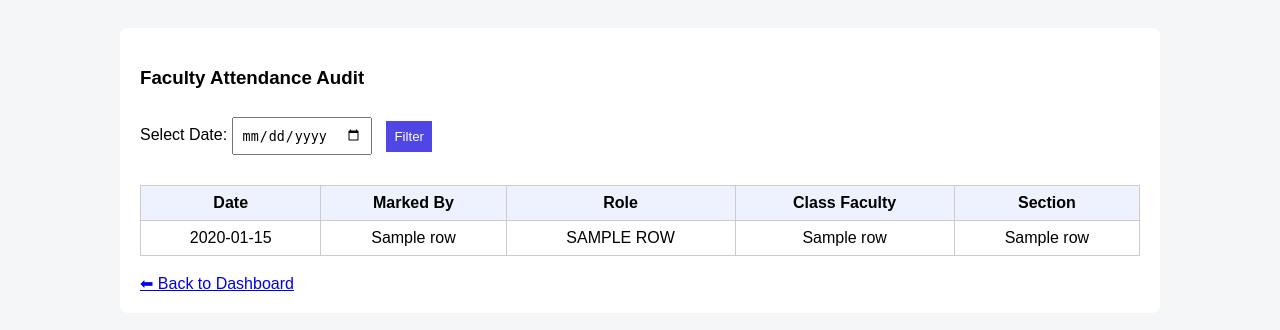
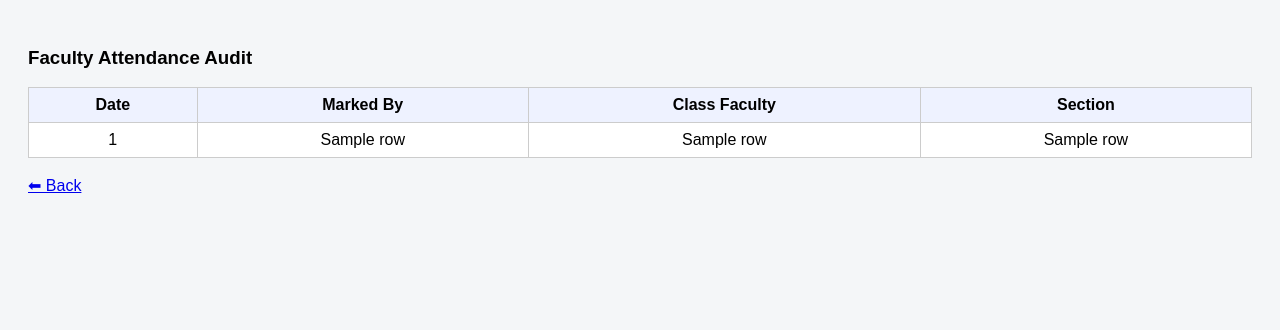
Before and after one commit to lalasamvsr/attendance, a Flask app: template templates/faculty_audit.html in a window 1280 px wide. Shown: the top 330 px of the page. Run offline with Flask 3, Linux system fonts and the light colour scheme; the template is opened without the code that fills it: most values are stand-ins (such as "Sample title", 1, 10 or a date in 2020); some libraries are stand-ins or nearby versions.

Commit message:
Update faculty_audit.html

```diff
--- a/templates/faculty_audit.html
+++ b/templates/faculty_audit.html
@@ -1,114 +1 @@
-<!DOCTYPE html>
-<html>
-<head>
-<title>Faculty Audit</title>
-
-<style>
-body{
-    font-family:Arial;
-    background:#f4f6f8;
-    padding:20px;
-}
-
-.container{
-    max-width:1000px;
-    margin:auto;
-    background:white;
-    padding:20px;
-    border-radius:8px;
-}
-
-input,button{
-    padding:8px;
-    margin:10px 10px 10px 0;
-}
-
-button{
-    background:#4f46e5;
-    color:white;
-    border:none;
-    cursor:pointer;
-}
-
-table{
-    border-collapse:collapse;
-    width:100%;
-    margin-top:20px;
-}
-
-th,td{
-    border:1px solid #ccc;
-    padding:8px;
-    text-align:center;
-}
-
-th{
-    background:#eef2ff;
-}
-
-.notice{
-    margin-top:20px;
-    font-weight:bold;
-    color:red;
-}
-</style>
-</head>
-
-<body>
-
-<div class="container">
-
-<h3>Faculty Attendance Audit</h3>
-
-<!-- 🔎 Date Filter -->
-<form method="GET" action="/faculty-audit">
-    <label>Select Date:</label>
-    <input type="date" name="date" value="{{ selected_date }}">
-    <button type="submit">Filter</button>
-</form>
-
-<!-- ❌ No class scheduled -->
-{% if no_class %}
-    <div class="notice">
-        No class scheduled on this date.
-    </div>
-{% endif %}
-
-<!-- 📊 Audit Table -->
-{% if rows and not no_class %}
-<table>
-<tr>
-<th>Date</th>
-<th>Marked By</th>
-<th>Role</th>
-<th>Class Faculty</th>
-<th>Section</th>
-</tr>
-
-{% for r in rows %}
-<tr>
-<td>{{ r[0].strftime("%d-%m-%Y") if r[0] }}</td>
-<td>{{ r[1] }}</td>
-<td>{{ r[2] | upper }}</td>
-<td>{{ r[3] }}</td>
-<td>{{ r[4] }}</td>
-</tr>
-{% endfor %}
-
-</table>
-{% endif %}
-
-<!-- ⚠ No attendance marked -->
-{% if selected_date and not rows and not no_class %}
-    <div class="notice">
-        No attendance was marked on this date.
-    </div>
-{% endif %}
-
-<br>
-<a href="/admin-dashboard">⬅ Back to Dashboard</a>
-
-</div>
-
-</body>
-</html>
+<!DOCTYPE html> <html> <head> <title>Faculty Audit</title> <style> body{font-family:Arial;background:#f4f6f8;padding:20px;} table{border-collapse:collapse;width:100%;background:white;} th,td{border:1px solid #ccc;padding:8px;text-align:center;} th{background:#eef2ff;} </style> </head> <body> <h3>Faculty Attendance Audit</h3> <table> <tr> <th>Date</th> <th>Marked By</th> <th>Class Faculty</th> <th>Section</th> </tr> {% for r in rows %} <tr> <td>{{ r[0] }}</td> <td>{{ r[1] }}</td> <td>{{ r[2] }}</td> <td>{{ r[3] }}</td> </tr> {% endfor %} </table> <br> <a href="/admin-dashboard">⬅ Back</a> </body> </html>
```
